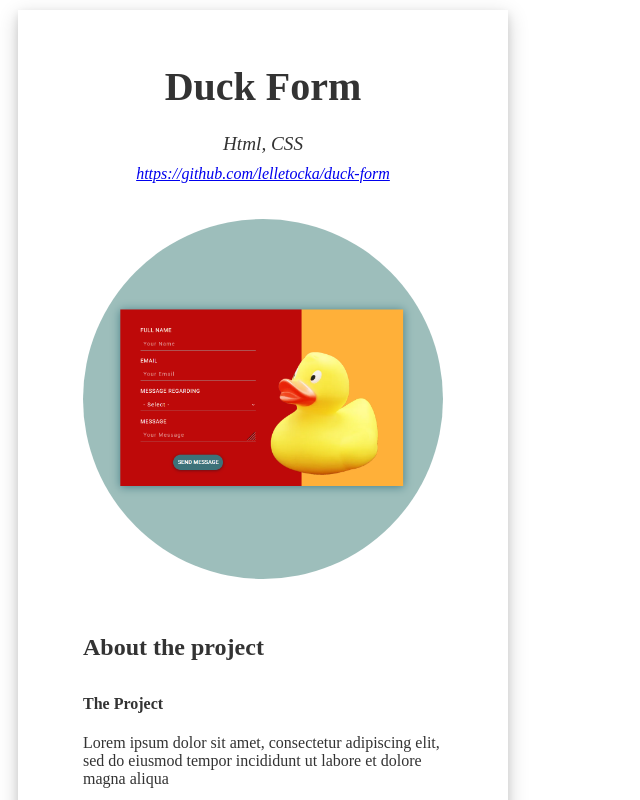
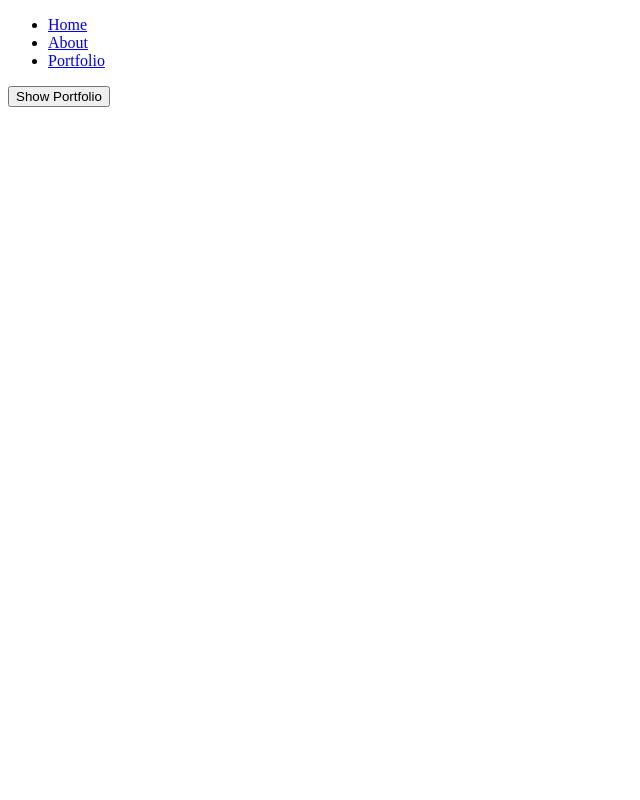
Before and after one commit to lelletocka/react-portfolio-p3, a React (Vite) app in the folder my-react-app/: page /portfolio in a window 1280 px wide. Shown: the top 800 px of the page, without its empty margins (0-640 px from the left). Built offline with nearby package versions, Linux system fonts and the light colour scheme.

Commit message:
create navbar and button

```diff
--- a/my-react-app/src/App.jsx
+++ b/my-react-app/src/App.jsx
@@ -3,12 +3,14 @@ import { BrowserRouter, Routes, Route } from "react-router-dom";
 import Home from "./pages/Home.jsx";
 import About from "./pages/About.jsx";
 import Portfolio from "./pages/Portfolio.jsx";
+import Navbar from "./Navbar.jsx";
 
 function App() {
 
   return (
     <>
       <BrowserRouter>
+        <Navbar />
         <Routes>
           <Route path="/" element={<Home />} />
           <Route path="/about" element={<About />} />
--- a/my-react-app/src/Navbar.jsx
+++ b/my-react-app/src/Navbar.jsx
@@ -12,3 +12,5 @@ function Navbar() {
         </nav>
     );
 }
+
+export default Navbar;
--- a/my-react-app/src/pages/Portfolio.jsx
+++ b/my-react-app/src/pages/Portfolio.jsx
@@ -2,8 +2,12 @@ import Project from "../components/Project.jsx";
 import DuckFormImage from "../images/duck-form-project.png";
 import AnimationImage from "../images/animation-project.png";
 import BookTrackerImage from "../images/book-tracker-project.png";
+import { useState } from "react";
 
-function Portfolio() {
+
+function PortfolioBtn() {
+
+    function Portfolio() {
     return (
         <>
             <Project
@@ -39,6 +43,34 @@ function Portfolio() {
         </>
     );
 
+    }
+
+    const [showPortfolio, setShowPortfolio] = useState(false);
+
+    const togglePortfolio = () => {
+        if (showPortfolio) {
+            setShowPortfolio(false);
+        } else {
+            setShowPortfolio(true);
+            return (
+                Portfolio()
+            );
+        }
+    };
+
+
+    return (
+        <div>
+            <button className="portfolio-btn" onClick={togglePortfolio}>
+                {showPortfolio ? "Hide Portfolio" : "Show Portfolio"}
+            </button>
+            <div>
+                {showPortfolio ? Portfolio() : null}
+            </div>
+        </div>
+    );
 }
 
-export default Portfolio;
+
+
+export default PortfolioBtn;
```
